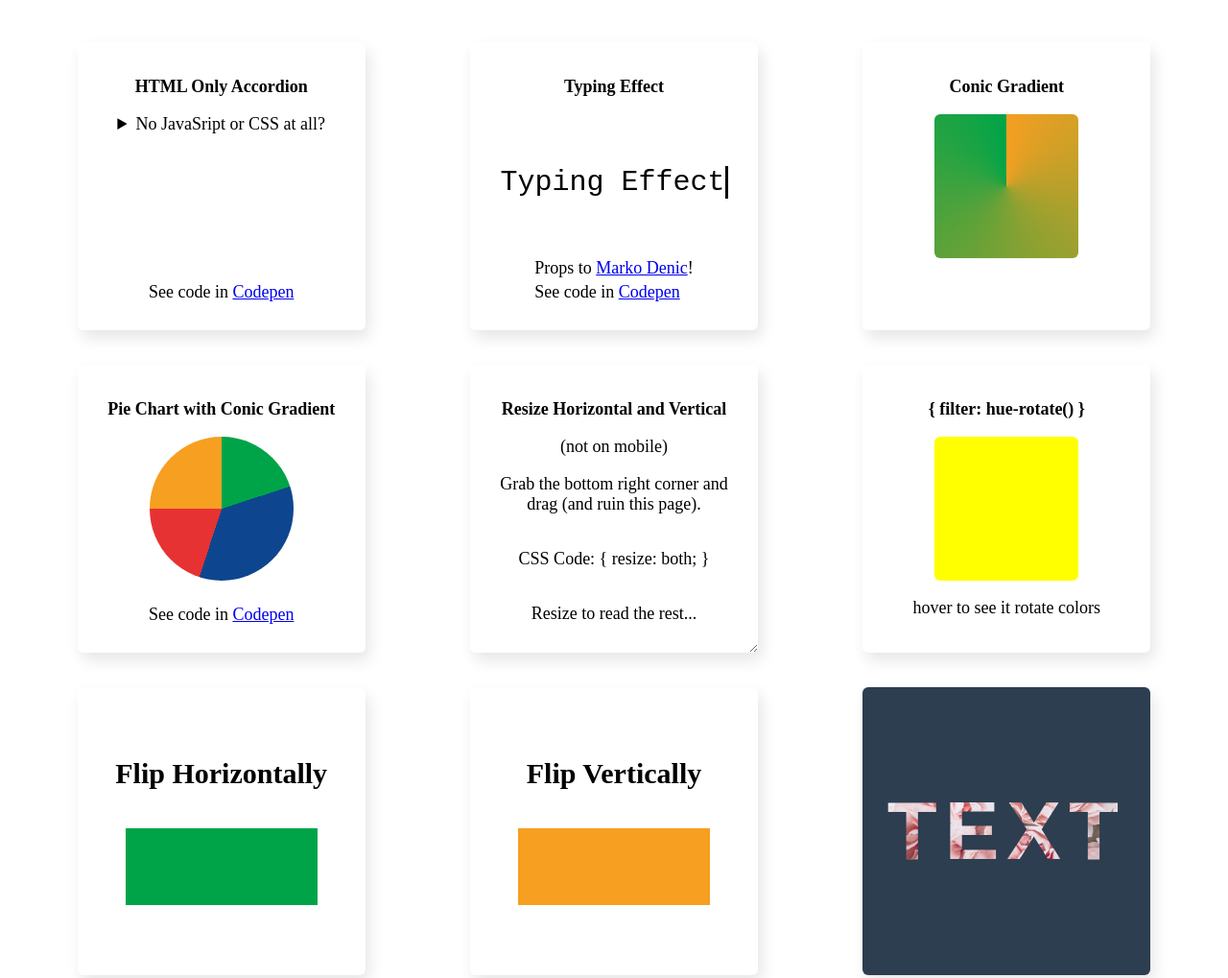
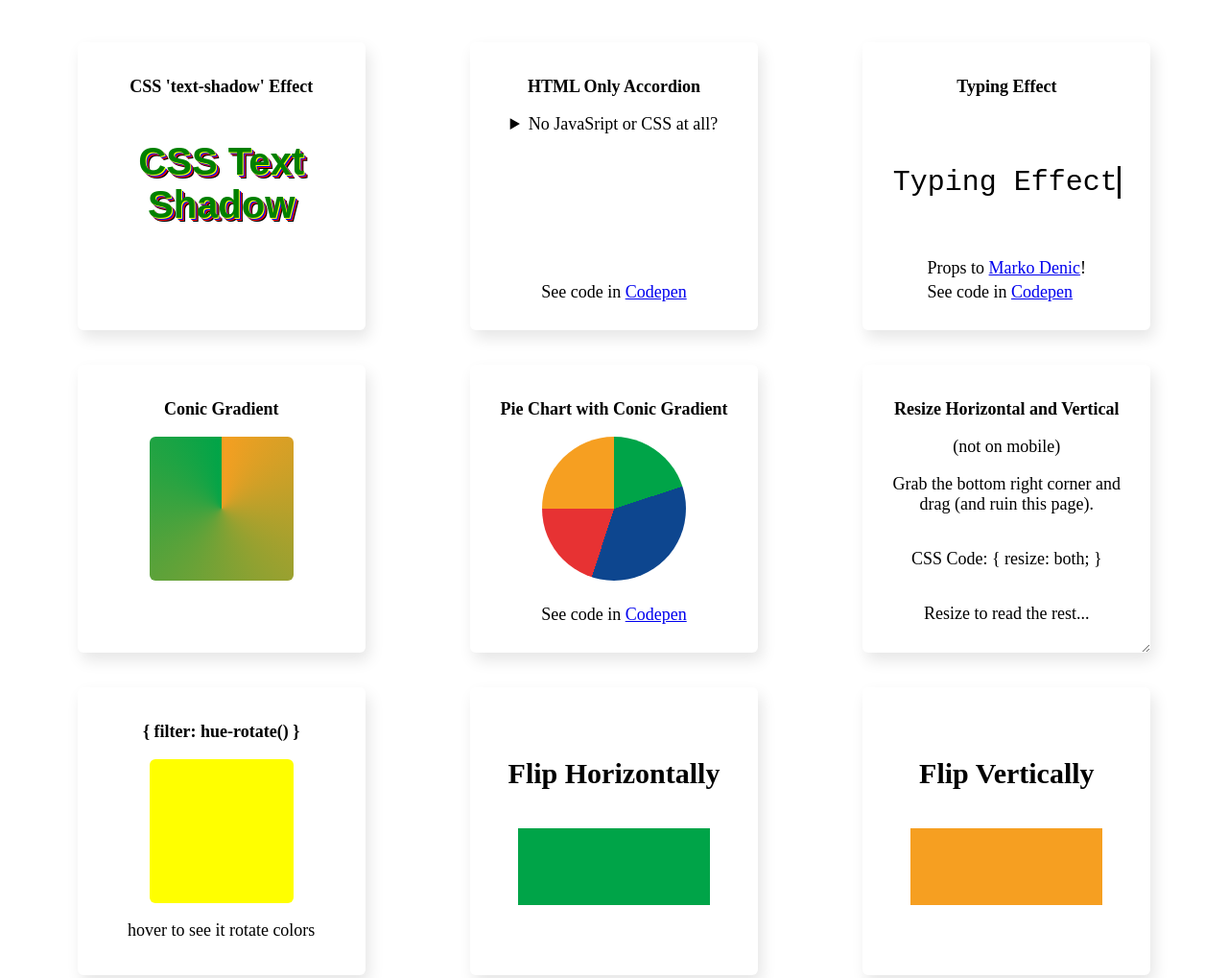
Before and after one commit to Codemon72/Small-Fun-Projects, a plain HTML site: page Nifty_Bits_and_Bobs/index.html in a window 1280 px wide. Shown: the top 1019 px of the page at 96% size. Drawn offline with Linux system fonts and the light colour scheme.

Commit message:
nifty CSS text-shadow effect

```diff
--- a/Nifty_Bits_and_Bobs/index.html
+++ b/Nifty_Bits_and_Bobs/index.html
@@ -15,6 +15,12 @@
 
 <body>
   <div class="grid">
+
+    <!-- Text Shadow Effect -->
+    <div class="box">
+      <h4>CSS 'text-shadow' Effect</h4>
+      <div class="text-shadow">CSS Text Shadow</div>
+    </div>
 
     <!-- HTML Accordion Counter -->
     <div class="box">
--- a/Nifty_Bits_and_Bobs/style.css
+++ b/Nifty_Bits_and_Bobs/style.css
@@ -66,6 +66,21 @@ button {
 .seeCodeHere {
   margin: auto 0 1.5rem;
   line-height: 1.4;
+}
+
+/* Text-Shadow Effect */
+.text-shadow {
+  margin-top: 1.5rem;
+  font-size: 40px;
+  font-weight: 700;
+  text-align: center;
+  color: green;
+  font-family: bungee, sans-serif;
+  text-shadow:
+    0.025em 0.025em 0 yellow,
+    0.05em 0.05em 0 blue,
+    0.075em 0.075em 0 red,
+    0.1em 0.1em 0 black;
 }
 
 /* Typing Effect */
```
